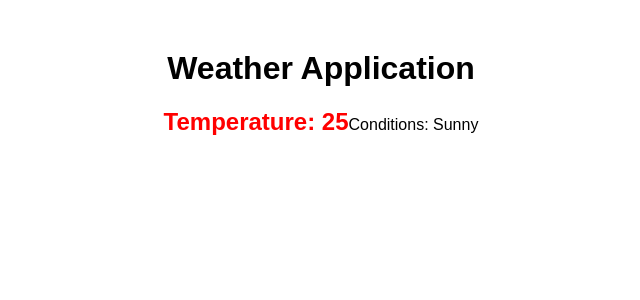
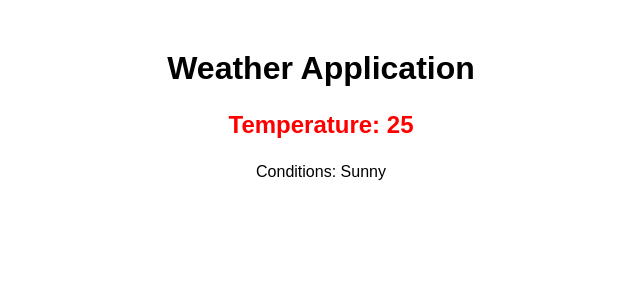
Before and after one commit to acciojob/conditional-weather-report-vaibha987, a React app: page / in a window 1280 px wide. Shown: the top 300 px of the page, without its empty margins (319-959 px from the left). Built offline with nearby package versions, Linux system fonts and the light colour scheme.

Commit message:
Update weatherDisplay.jsx

```diff
--- a/src/components/weatherDisplay.jsx
+++ b/src/components/weatherDisplay.jsx
@@ -13,7 +13,7 @@ const WeatherDisplay = ({ weather }) => {
 
   return (
     <div>
-      <span style={tempStyle}>Temperature: {temperature}</span>
+      <p style={tempStyle}>Temperature: {temperature}</p>
       <span>Conditions: {conditions}</span>
     </div>
   );
```
